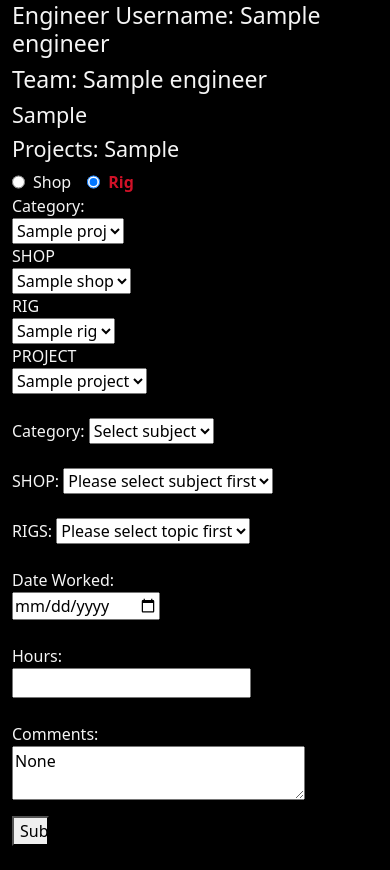
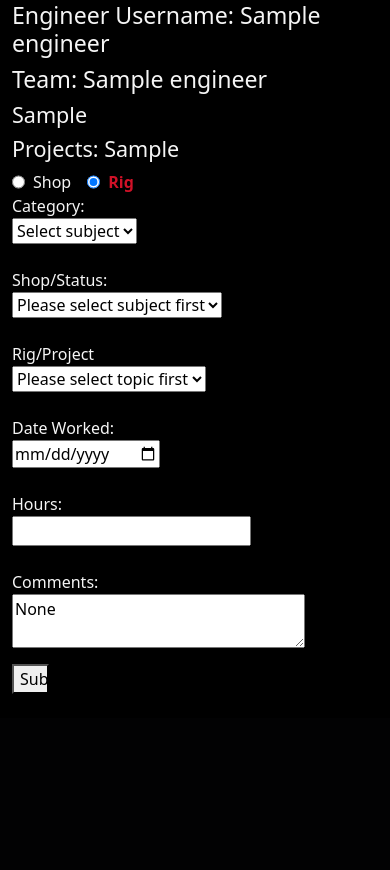
Before and after one commit to Slusks/TimeCheck, a Flask app: template templates/index.html in a window 390 px wide. Shown: the part 294-1164 px from the top of the page. After the commit the page ends 988 px from the top, so only its background shows below. Run offline with Flask 2, Linux system fonts and the light colour scheme; the template is opened without the code that fills it: most values are stand-ins (such as "Sample title", 1, 10 or a date in 2020).

Commit message:
Dropdowns mostly work
Dropdowns are now responsive, probably need to create an eventlistener for labels and will need to adjust payload and records file, but the dropdowns work.

```diff
--- a/PYcontroller.py
+++ b/PYcontroller.py
@@ -11,8 +11,7 @@ category = [
 ]
 
 task = [
-        "Select",
-        {"training":["Computer Based", "Classroom", "Offsite"]
+        {"Training":["Computer Based", "Classroom", "Offsite"]
         },
         {"Troubleshooting":{
             'ACT':[
@@ -66,7 +65,7 @@ engineers= {
         "home": {
                 "Bill":"Shop",
                 "Nate":"Rig",
-                "sam":"Shop",
+                "sam":"Rig",
                 "Adrian":"Rig",
                 "Trevor":"Shop"},
         "laptop": {
--- a/templates/index.html
+++ b/templates/index.html
@@ -48,48 +48,19 @@
 
 
           <div id="rigForm">
-          <label>Category: </label>
-          <select name="CategoryInput" id="project">
-            {% for proj in data['jobs']['projects'] %}
-            <option name="ProjectInput" value={{proj}}>{{proj}}</option>
-            {% endfor %}
-          </select>
+
           <!--https://www.w3schools.com/howto/tryit.asp?filename=tryhow_js_cascading_dropdown-->
 
-          <label>SHOP</label>
-          <select name="shop" id="shop">
-            {% for shop in data['rigData'] %}
-            <option name="ShopInput" value={{shop}}>{{shop}}</option>
-            {% endfor %}
-          </select>
-
-          <label>RIG</label>
-          <select name="rig" id="rig">
-          {% for shop in data['rigData'] %}
-            {% for rig in data['rigData'][shop] %}
-            <option name="RigInput" value={{rig}}>{{rig}}</option>
-            {% endfor %}
-          {% endfor %}
-          </select>
-
-          <label>PROJECT</label>
-          <select name="project" id="project">
-            {% for project in data['projectData'] %}
-            <option name="ProjectInput" value={{project}}>{{project}}</option>
-            {% endfor %}
-          </select>
-          <br><br>
-
           <!-- THIS IS THE ONE I WANT TO PLAY WITH-->
-          Category: <select name="subject" id="lvl1">
+          <label>Category: </label><select name="subject" id="lvl1">
             <option value="" selected="selected">Select subject</option>
           </select>
           <br><br>
-          SHOP: <select name="topic" id="lvl2">
+          <label>Shop/Status: </label><select name="topic" id="lvl2">
             <option value="" selected="selected">Please select subject first</option>
           </select>
           <br><br>
-          RIGS: <select name="chapter" id="lvl3">
+          <label>Rig/Project </label><select name="chapter" id="lvl3">
             <option value="" selected="selected">Please select topic first</option>
           </select>
 
@@ -132,8 +103,12 @@
     //Create functions for showing project and rig menus as needed
     let Troubleshooting = '{{data["rigData"] | tojson}}';
     let Project = '{{data["projectData"] | tojson}}';
-    var subjectObject = {Troubleshooting, Project};
-    console.log(subjectObject)
+    var subjectObject = JSON.parse('{{data["allData"] | tojson | safe}}');
+/*
+    console.log(Troubleshooting)
+    console.log(Project)
+    console.log('subjectObject=', subjectObject)
+*/
     shopMenu = "TBD"
     rigMenu = "TBD"
     projectMenu = "TBD"
@@ -148,8 +123,7 @@
   var subjectSel = document.getElementById("lvl1");
   var topicSel = document.getElementById("lvl2");
   var chapterSel = document.getElementById("lvl3");
-  for (var i in subjectObject) {
-    for (x in i){
+  for (var x in subjectObject) {
     subjectSel.options[subjectSel.options.length] = new Option(x, x);
   }
   subjectSel.onchange = function() {
@@ -168,7 +142,6 @@
     var z = subjectObject[subjectSel.value][this.value];
     for (var i = 0; i < z.length; i++) {
       chapterSel.options[chapterSel.options.length] = new Option(z[i], z[i]);
-    }
     }
   }
 }
```
Also changed, not shown: app2.py (+12 -7 lines). Lines whose indentation alone changed are shown as unchanged.
